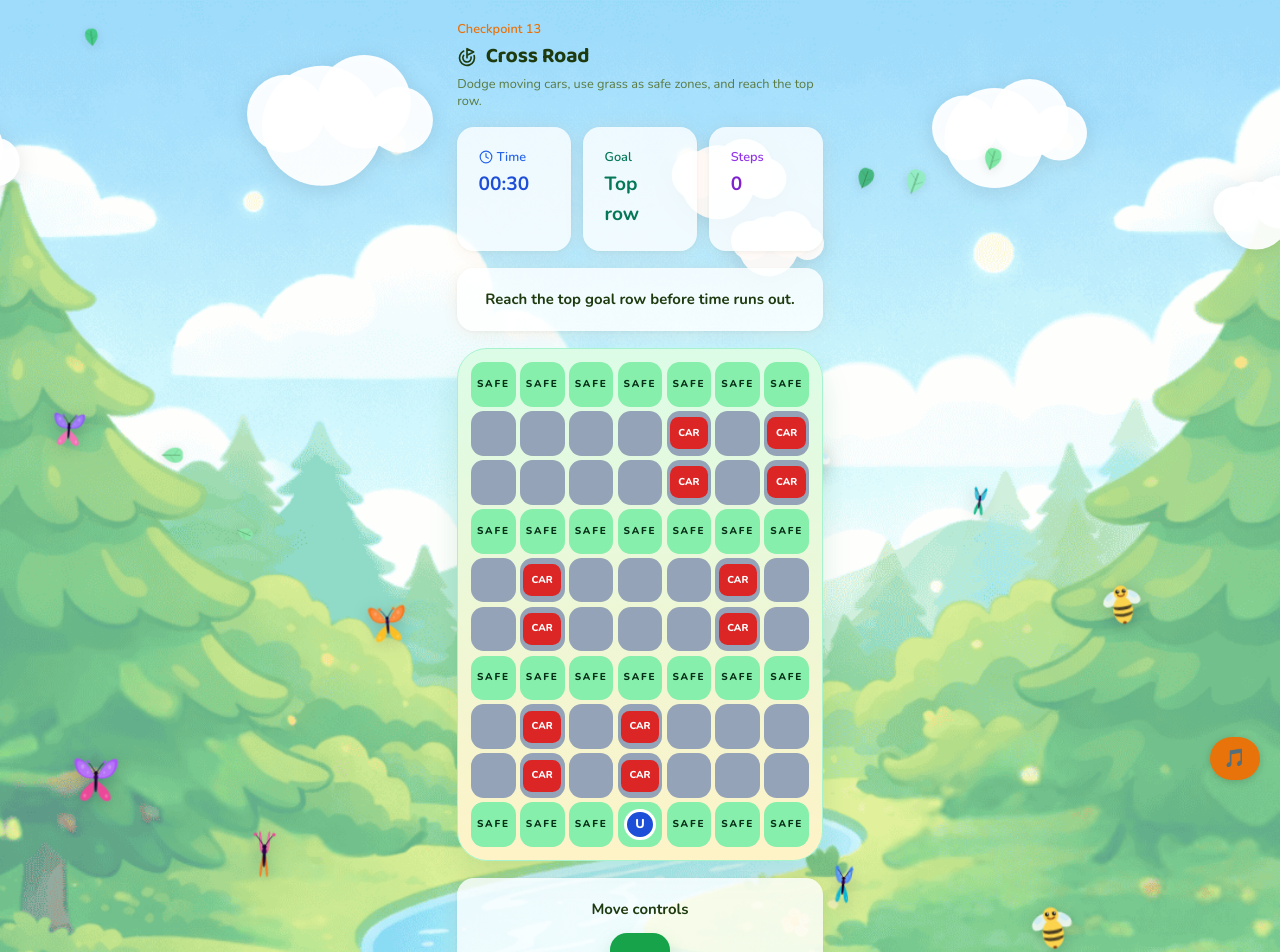
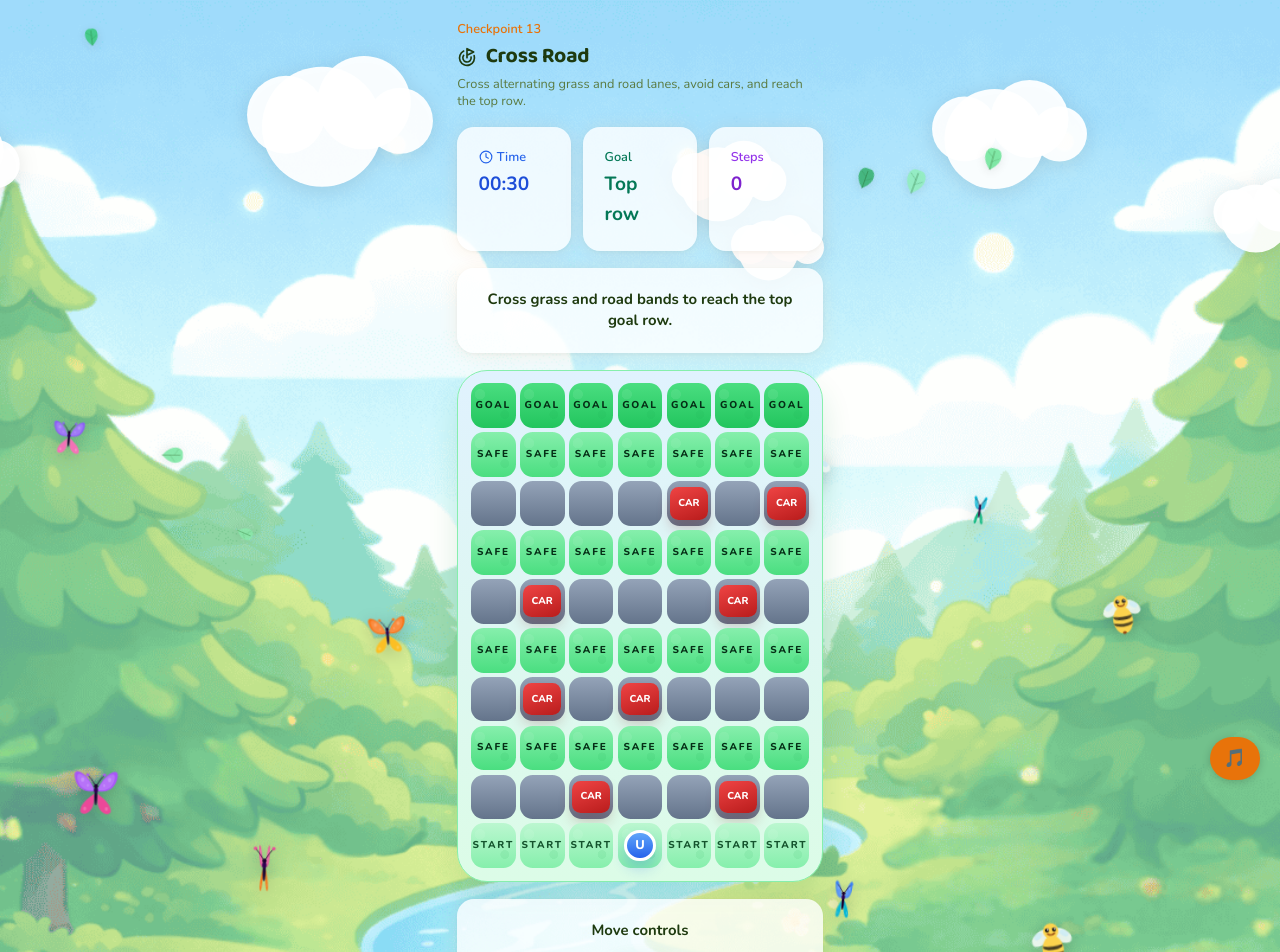
Before and after one commit to trungnguyen1221999/QR-Code-Game, a React (Vite) app in the folder frontend/: page /cross-road-game in a window 1280 px wide. Shown: the top 952 px of the page. Built offline with nearby package versions, Linux system fonts and the light colour scheme.

Commit message:
update Map (Lanes System) of cross road game like Crossy Road–style game.
🌱 Grass (safe)
🚗 Road (cars moving)
🌱 Grass
🚗 Road

```diff
--- a/frontend/src/pages/CrossRoadGame.jsx
+++ b/frontend/src/pages/CrossRoadGame.jsx
@@ -43,9 +43,11 @@ function getInitialPlayer(rows, cols) {
 }
 
 function getBandType(row, rows) {
+  if (row === 0) return 'goal';
   if (row === rows - 1) return 'start';
-  if (row % 3 === 0) return 'safe';
-  return 'road';
+
+  const offsetFromGoal = row - 1;
+  return offsetFromGoal % 2 === 0 ? 'safe' : 'road';
 }
 
 function buildLanes(rows, cols) {
@@ -55,7 +57,7 @@ function buildLanes(rows, cols) {
       return { row, bandType, direction: 0, cars: [] };
     }
 
-    const roadIndex = Math.floor(row / 3);
+    const roadIndex = Math.floor((row - 2) / 2);
     const direction = roadIndex % 2 === 0 ? 1 : -1;
     const spacing = 2 + (roadIndex % 2);
     const carCount = Math.max(2, Math.floor(cols / spacing) - 1);
@@ -99,7 +101,7 @@ export default function CrossRoadGame() {
   const [player, setPlayer] = useState(initialPlayer);
   const [lanes, setLanes] = useState(() => buildLanes(rows, cols));
   const [steps, setSteps] = useState(0);
-  const [statusText, setStatusText] = useState('Reach the top goal row before time runs out.');
+  const [statusText, setStatusText] = useState('Cross grass and road bands to reach the top goal row.');
   const [busy, setBusy] = useState(false);
   const [showWin, setShowWin] = useState(false);
   const [showLose, setShowLose] = useState(false);
@@ -217,7 +219,7 @@ export default function CrossRoadGame() {
     playerRef.current = resetPlayer;
     setLanes(buildLanes(rows, cols));
     setSteps(0);
-    setStatusText('Reach the top goal row before time runs out.');
+    setStatusText('Cross grass and road bands to reach the top goal row.');
     setBusy(false);
     setShowWin(false);
     setShowLose(false);
@@ -285,7 +287,7 @@ export default function CrossRoadGame() {
             Cross Road
           </h2>
           <p className="text-xs mt-1" style={{ color: 'var(--color-subtext)' }}>
-            Dodge moving cars, use grass as safe zones, and reach the top row.
+            Cross alternating grass and road lanes, avoid cars, and reach the top row.
           </p>
         </div>
 
@@ -330,11 +332,11 @@ export default function CrossRoadGame() {
           style={{
             gridTemplateColumns: `repeat(${cols}, minmax(0, 1fr))`,
             background: flash === 'bad'
-              ? 'linear-gradient(180deg, #FEE2E2 0%, #FDE68A 100%)'
+              ? 'linear-gradient(180deg, #FEE2E2 0%, #FED7AA 100%)'
               : flash === 'good'
                 ? 'linear-gradient(180deg, #DCFCE7 0%, #BBF7D0 100%)'
-                : 'linear-gradient(180deg, #DCFCE7 0%, #FEF3C7 100%)',
-            borderColor: '#A7F3D0',
+                : 'linear-gradient(180deg, #E0F2FE 0%, #DCFCE7 100%)',
+            borderColor: '#86EFAC',
             boxShadow: '0 18px 30px rgba(21,128,61,0.14)',
           }}
         >
@@ -343,7 +345,7 @@ export default function CrossRoadGame() {
               const lane = lanes.find((entry) => entry.row === row);
               const bandType = lane?.bandType ?? getBandType(row, rows);
               const isRoad = bandType === 'road';
-              const isSafeZone = bandType === 'safe' || bandType === 'start';
+              const isSafeZone = bandType === 'safe' || bandType === 'start' || bandType === 'goal';
               const hasCar = lane?.cars.includes(col);
               const isPlayer = player.row === row && player.col === col;
 
@@ -352,17 +354,32 @@ export default function CrossRoadGame() {
                   key={`${row}-${col}`}
                   className="relative flex aspect-square items-center justify-center rounded-xl"
                   style={{
-                    backgroundColor: isRoad
-                        ? '#94A3B8'
-                        : isSafeZone
-                          ? '#86EFAC'
-                          : '#22C55E',
+                    background: bandType === 'road'
+                      ? 'linear-gradient(180deg, #94A3B8 0%, #64748B 100%)'
+                      : bandType === 'goal'
+                        ? 'linear-gradient(180deg, #4ADE80 0%, #22C55E 100%)'
+                        : bandType === 'start'
+                          ? 'linear-gradient(180deg, #BBF7D0 0%, #86EFAC 100%)'
+                          : 'linear-gradient(180deg, #86EFAC 0%, #4ADE80 100%)',
                   }}
                 >
+                  {!isRoad && (
+                    <div
+                      className="absolute inset-0 rounded-xl opacity-40"
+                      style={{
+                        backgroundImage:
+                          'radial-gradient(circle at 20% 25%, rgba(255,255,255,0.18) 0 10%, transparent 11%), radial-gradient(circle at 75% 70%, rgba(22,163,74,0.22) 0 9%, transparent 10%)',
+                      }}
+                    />
+                  )}
                   {hasCar && (
                     <div
                       className="flex h-[72%] w-[86%] items-center justify-center rounded-lg text-[10px] font-black"
-                      style={{ backgroundColor: '#DC2626', color: 'white' }}
+                      style={{
+                        background: 'linear-gradient(160deg, #EF4444 0%, #B91C1C 100%)',
+                        color: 'white',
+                        boxShadow: '0 8px 14px rgba(127,29,29,0.26)',
+                      }}
                     >
                       CAR
                     </div>
@@ -370,14 +387,29 @@ export default function CrossRoadGame() {
                   {isPlayer && (
                     <div
                       className="absolute flex h-[70%] w-[70%] items-center justify-center rounded-full text-xs font-black"
-                      style={{ backgroundColor: '#1D4ED8', color: 'white', border: '3px solid white' }}
+                      style={{
+                        background: 'linear-gradient(180deg, #60A5FA 0%, #2563EB 100%)',
+                        color: 'white',
+                        border: '3px solid white',
+                        boxShadow: '0 8px 14px rgba(37,99,235,0.24)',
+                      }}
                     >
                       U
                     </div>
                   )}
-                  {isSafeZone && !hasCar && !isPlayer && (
+                  {bandType === 'goal' && !hasCar && !isPlayer && (
+                    <span className="text-[10px] font-black tracking-[0.18em]" style={{ color: '#052E16' }}>
+                      GOAL
+                    </span>
+                  )}
+                  {bandType === 'safe' && !hasCar && !isPlayer && (
                     <span className="text-[10px] font-black tracking-[0.18em]" style={{ color: '#052E16' }}>
                       SAFE
+                    </span>
+                  )}
+                  {bandType === 'start' && !hasCar && !isPlayer && (
+                    <span className="text-[10px] font-black tracking-[0.18em]" style={{ color: '#14532D' }}>
+                      START
                     </span>
                   )}
                 </div>
```
